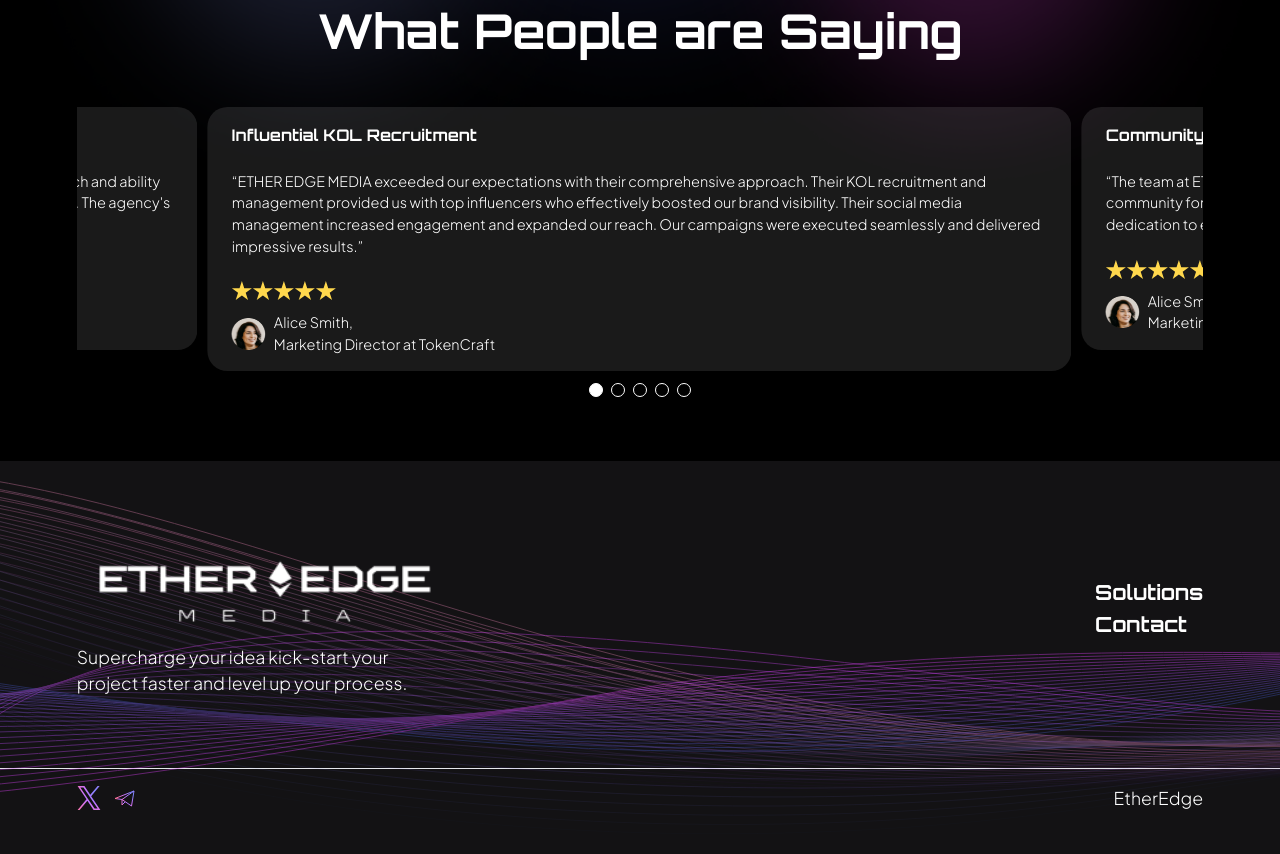
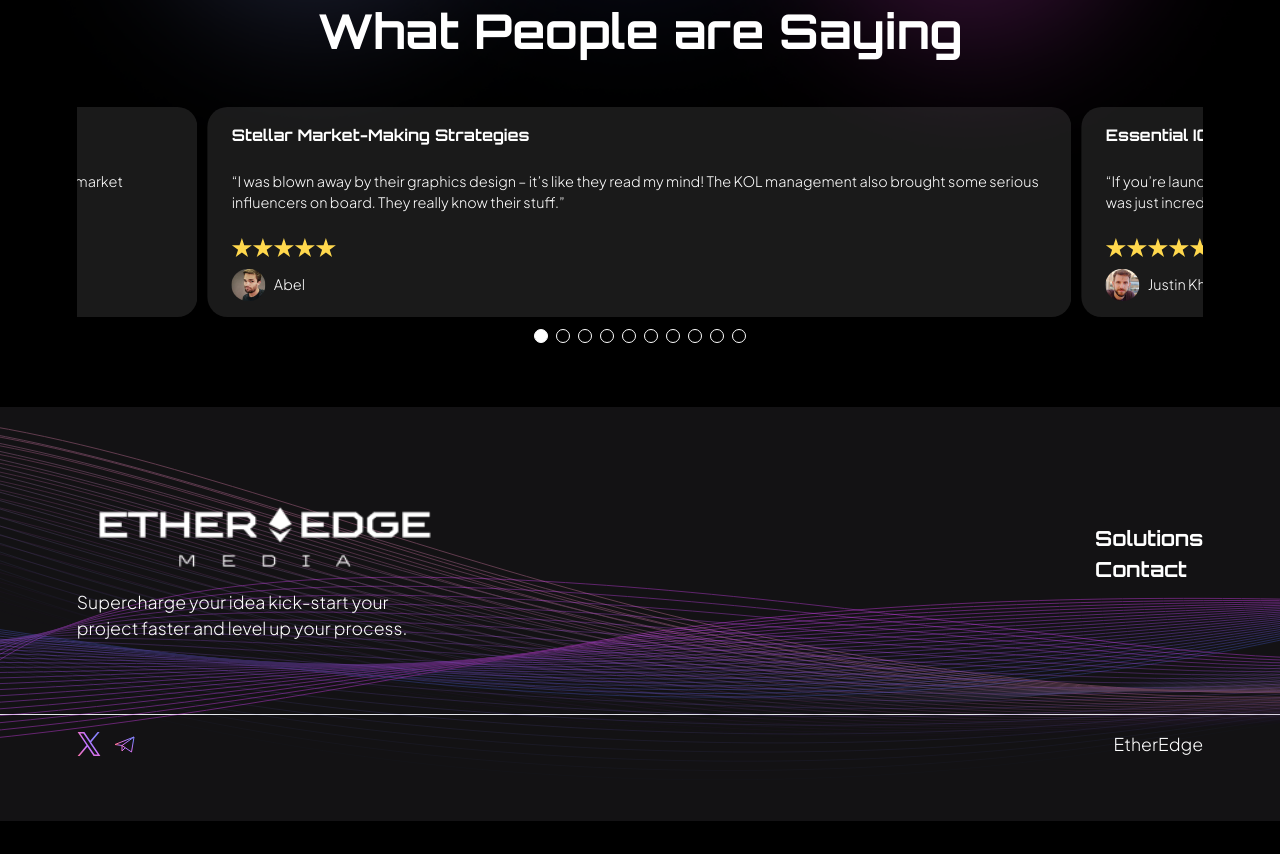
Before and after one commit to NovodeusHQ/etherjet, a Next.js app: page /contact-us in a window 1280 px wide. Shown: the part 980-1834 px from the top of the page. After the commit the page ends 1801 px from the top, so only its background shows below. Built offline with nearby package versions, Linux system fonts and the light colour scheme.

Commit message:
Added reviews, TG

```diff
--- a/Types/types.ts
+++ b/Types/types.ts
@@ -14,7 +14,7 @@
   quote: string;
   imageUrl: string | StaticImageData;
   name: string;
-  role: string;
+  // role: string;
   stars: boolean;
 }
 
--- a/components/Explore/Explore.tsx
+++ b/components/Explore/Explore.tsx
@@ -13,7 +13,7 @@
   return (
     <button type='submit' className='btn submit-proposal-btn'
     disabled={pending}
-    >Submit</button>
+    >Book Call</button>
   )
 }
 
--- a/components/Footer/Footer.tsx
+++ b/components/Footer/Footer.tsx
@@ -55,8 +55,8 @@
         <hr className=' mb-4 mt-5' />
         <section className={`container flex justify-between`}>
           <div className='flex items-center gap-3 '>
-            <Image src={X} alt='' className='w-[24px] h-[24px]' />
-            <Image src={T} alt='' className='w-[24px] h-[24px] ' />
+            <Image src={X} alt='' className='w-[24px] h-[24px] cursor-pointer'/>
+            <Image src={T} alt='' className='w-[24px] h-[24px] '  />
           </div>
           <div className=''>
             <p>EtherEdge</p>
--- a/components/HomeComps/HeroSection/HeroSection.tsx
+++ b/components/HomeComps/HeroSection/HeroSection.tsx
@@ -3,6 +3,7 @@
 import Image from 'next/image';
 import React from 'react';
 import Link from 'next/link';
+import T from '@/public/assets/icons/TelegramIcon.svg';
 
 const HeroSection = () => {
   return (
@@ -20,11 +21,14 @@
           project to new heights.
         </p>
 
-        <div className='mt-8'>
+        <div className='mt-8 flex'>
           <Link href='#explore'>
             <button className='main-btn btn' type='button'>
-              GET YOUR PROPOSAL{' '}
+              BOOK  CALL{' '}
             </button>
+          </Link>
+          <Link href='https://t.me/EtherEdgeMediaServices' className='ml-6'>
+            <Image src={T} alt='' className='w-[60px] h-[60px] '  />
           </Link>
         </div>
       </article>
--- a/components/HomeComps/WhatWeOffer/WhatWeOffer.tsx
+++ b/components/HomeComps/WhatWeOffer/WhatWeOffer.tsx
@@ -4,30 +4,42 @@
   const offerData = [
     {
       id: 1,
+      title: 'Marketing',
+      subTitle:
+        'From getting the word out via X (Twitter) Ads to high-authority sites, Telegram groups, and buy bots, to DexScreener/DexTools trending, Reddit/Twitter Trending and real-life billboards AND MORE, Ether Edge has you covered.',
+    },
+    {
+      id: 2,
+      title: 'Listing',
+      subTitle:
+        'We offer CoinMarketCap and CoinGecko express listings, JUP strict list services, and every listing service you might need.',
+    },
+    {
+      id: 3,
       title: 'KOL Recruitment & Management',
       subTitle:
         'Tap into the influence of Key Opinion Leaders (KOLs) with our strategic recruitment and effective management solutions.',
     },
     {
-      id: 2,
+      id: 4,
       title: 'Community Managers',
       subTitle:
         'Forge strong connections with your community through our tailored community management strategies.',
     },
     {
-      id: 3,
+      id: 5,
       title: 'Market Makers',
       subTitle:
         'Navigate the blockchain space confidently with our market-making expertise, ensuring liquidity and market stability.',
     },
     {
-      id: 4,
+      id: 6,
       title: 'Advisory',
       subTitle:
         'Receive expert guidance and insights to make informed decisions for your Web3 project',
     },
     {
-      id: 5,
+      id: 7,
       title: 'Graphics Designers',
       subTitle:
         'Transform your ideas into captivating visuals with our creative graphic design team.',
--- a/components/Reviews/ReviewCard.tsx
+++ b/components/Reviews/ReviewCard.tsx
@@ -9,7 +9,7 @@
   quote: string;
   imageUrl: string | StaticImageData;
   name: string;
-  role: string;
+  // role: string;
   stars: boolean;
   openedDropdown: boolean;
 }
@@ -19,7 +19,7 @@
   title,
   quote,
   name,
-  role,
+  // role,
   imageUrl,
   stars,
   openedDropdown
@@ -42,7 +42,7 @@
         )}
         <div>
           <p>{name} </p>
-          <p>{role} </p>
+          {/* <p>{role} </p> */}
         </div>
       </div>
     </section>
--- a/components/Reviews/Reviews.tsx
+++ b/components/Reviews/Reviews.tsx
@@ -23,49 +23,94 @@
   const RevData: IReview[] = [
     {
       id: 1,
-      title: 'Influential KOL Recruitment',
+      title: 'Stellar Market-Making Strategies',
       quote:
-        "“ETHER EDGE MEDIA exceeded our expectations with their comprehensive approach. Their KOL recruitment and management provided us with top influencers who effectively boosted our brand visibility. Their social media management increased engagement and expanded our reach. Our campaigns were executed seamlessly and delivered impressive results.” ",
-      imageUrl: images.alice,
-      name: 'Alice Smith,',
-      role: 'Marketing Director at TokenCraft',
+        "“I was blown away by their graphics design – it’s like they read my mind! The KOL management also brought some serious influencers on board. They really know their stuff.” ",
+      imageUrl: images.Li,
+      name: 'Abel',
+      // role: 'Marketing Director at TokenCraft',
       stars: true,
     },
     {
       id: 2,
-      title: 'Community Management Expertise',
+      title: 'Essential ICO Advisory Services',
       quote:
-        "“The team at ETHER EDGE MEDIA is highly skilled in community management. They nurtured a vibrant and positive community for us, facilitating productive discussions and building a loyal base. The agency’s innovative strategies and dedication to excellence have been instrumental in our success.”",
-      imageUrl: images.alice,
-      name: 'Alice Smith,',
-      role: 'Marketing Director at TokenCraft',
+        "“If you’re launching an ICO, their advisory services are a must. Their insights made everything smoother, and the support was just incredible. Truly a professional team.”",
+      imageUrl: images.JohnSmith,
+      name: 'Justin Khan',
+      // role: 'CEO at CryptoLaunch Advisors',
       stars: true,
     },
     {
       id: 3,
-      title: 'Enhanced Brand Recognition',
-      quote: "“Thanks to ETHER EDGE MEDIA's expert handling of our marketing plan, we experienced a substantial increase in brand recognition. Their well-coordinated graphics design and content creation significantly enhanced our online presence. We now have a more cohesive and professional image.”",
-      imageUrl: images.alice,
-      name: 'Alice Smith,',
-      role: 'Marketing Director at TokenCraft',
+      title: 'Perfect Brand Capture and Social Media Boost',
+      quote: "“I can’t say enough good things about their graphics design. They captured our brand perfectly. Plus, the KOL management boosted our social media presence massively.”",
+      imageUrl: images.Yuki,
+      name: 'Yuki Tanaka',
+      // role: 'Brand Manager at Sakura Tech Solutions',
       stars: true,
     },
     {
       id: 4,
-      title: 'Rapid Community Expansion',
-      quote: "“Working with ETHER EDGE MEDIA on our crypto project was a game-changer. Their member growth strategies attracted the right audience and expanded our community quickly. Their efforts translated directly into increased investment and a strong, supportive user base.”",
-      imageUrl: images.alice,
-      name: 'Alice Smith,',
-      role: 'Marketing Director at TokenCraft',
+      title: 'Amazing Graphics and KOL Management',
+      quote: "“Their team is simply amazing. The graphics design was spot on, and their KOL management brought us the right voices. Our project looks and feels fantastic now!”",
+      imageUrl: images.Olivia,
+      name: 'Olivia Martins',
+      // role: 'Product Manager at NovaTech Enterprises',
       stars: true,
     },
     {
       id: 5,
-      title: 'Strategic Market Penetration',
-      quote: "“ETHER EDGE MEDIA provided exceptional service across all aspects of our project. Their strategic approach and ability to tap into new demographics on platforms like Crypto Twitter and beyond allowed us to reach new heights. The agency's deep understanding of the crypto market made them an invaluable partner in achieving our goals.”",
+      title: 'Boosting Liquidity and Visibility',
+      quote: "“Their team is simply amazing. The graphics design was spot on, and their KOL management brought us the right voices. Our project looks and feels fantastic now!”",
+      imageUrl: images.Carlos,
+      name: 'Elijah carter',
+      // role: 'Head of Trading at LatAm Exchange',
+      stars: true,
+    },
+    {
+      id: 6,
+      title: 'Strategic and Practical Advisory Services',
+      quote: "“Their advisory services are like a breath of fresh air. They offered us strategic advice and practical tips that really made a difference. You can’t go wrong with them.”",
+      imageUrl: images.Sergey,
+      name: 'Sergey Ivanov',
+      // role: 'Strategic Consultant at EastWind Strategies ',
+      stars: true,
+    },
+    {
+      id: 7,
+      title: 'Stunning Graphics and Effective Market-Making',
+      quote: "“From day one, I knew we were in good hands. Their graphics are stunning, and the market-making strategies they provided were spot on. Our project’s visibility skyrocketed!”",
+      imageUrl: images.Fatima,
+      name: 'Fatima Al-Sayed',
+      // role: 'Project Manager at Oasis Ventures ',
+      stars: true,
+    },
+    {
+      id: 8,
+      title: 'Next-Level KOL Management and Advisory',
+      quote: "“What a team! Their KOL management is on another level. They connected us with influencers who genuinely support our cause. Plus, their advisory services were spot on.”",
+      imageUrl: images.Lars,
+      name: 'Lars Johansson',
+      // role: 'Marketing Consultant at Nordic Growth Partners ',
+      stars: true,
+    },
+    {
+      id: 9,
+      title: 'Outstanding Marketing Strategies and Executionn',
+      quote: "“Their marketing strategies are truly exceptional. They helped us reach a broader audience and effectively conveyed our brand message. Their execution was flawless, and the results exceeded our expectations.”",
       imageUrl: images.alice,
-      name: 'Alice Smith,',
-      role: 'Marketing Director at TokenCraft',
+      name: 'Sofia Hernandez',
+      // role: 'Chief Marketing Officer at Global Impact Ventures ',
+      stars: true,
+    },
+    {
+      id: 10,
+      title: 'Next-Level KOL Management and Advisory',
+      quote: "“Their market-making service was a game-changer. They improved our liquidity and gave us some valuable market insights. Can’t recommend them enough!.”",
+      imageUrl: images.Ananya,
+      name: 'Ananya Patel',
+      // role: 'Financial Analyst at FinEdge Capital',
       stars: true,
     },
   ];
@@ -100,7 +145,7 @@
         className='mySwiper py-10 '
       >
         <section className='slide-container'>
-          {RevData.map(({ id, stars, title, quote, name, role, imageUrl }) => (
+          {RevData.map(({ id, stars, title, quote, name, imageUrl }) => (
             <SwiperSlide key={id}>
               <ReviewCard
                 id={id}
@@ -108,7 +153,7 @@
                 title={title}
                 quote={quote}
                 name={name}
-                role={role}
+                // role={role}
                 imageUrl={imageUrl}
                 openedDropdown={openedDropdown}
               />
--- a/components/Reviews/WhatPeople.tsx
+++ b/components/Reviews/WhatPeople.tsx
@@ -23,8 +23,8 @@
       quote:
         "“I was blown away by their graphics design – it’s like they read my mind! The KOL management also brought some serious influencers on board. They really know their stuff.” ",
       imageUrl: images.Li,
-      name: 'Abel,',
-      role: 'Marketing Director at TokenCraft',
+      name: 'Abel',
+      // role: 'Marketing Director at TokenCraft',
       stars: true,
     },
     {
@@ -33,8 +33,8 @@
       quote:
         "“If you’re launching an ICO, their advisory services are a must. Their insights made everything smoother, and the support was just incredible. Truly a professional team.”",
       imageUrl: images.JohnSmith,
-      name: 'Justin Khan,',
-      role: 'CEO at CryptoLaunch Advisors',
+      name: 'Justin Khan',
+      // role: 'CEO at CryptoLaunch Advisors',
       stars: true,
     },
     {
@@ -42,8 +42,8 @@
       title: 'Perfect Brand Capture and Social Media Boost',
       quote: "“I can’t say enough good things about their graphics design. They captured our brand perfectly. Plus, the KOL management boosted our social media presence massively.”",
       imageUrl: images.Yuki,
-      name: 'Yuki Tanaka,',
-      role: 'Brand Manager at Sakura Tech Solutions',
+      name: 'Yuki Tanaka',
+      // role: 'Brand Manager at Sakura Tech Solutions',
       stars: true,
     },
     {
@@ -51,8 +51,8 @@
       title: 'Amazing Graphics and KOL Management',
       quote: "“Their team is simply amazing. The graphics design was spot on, and their KOL management brought us the right voices. Our project looks and feels fantastic now!”",
       imageUrl: images.Olivia,
-      name: 'Olivia Martins,',
-      role: 'Product Manager at NovaTech Enterprises',
+      name: 'Olivia Martins',
+      // role: 'Product Manager at NovaTech Enterprises',
       stars: true,
     },
     {
@@ -60,8 +60,8 @@
       title: 'Boosting Liquidity and Visibility',
       quote: "“Their team is simply amazing. The graphics design was spot on, and their KOL management brought us the right voices. Our project looks and feels fantastic now!”",
       imageUrl: images.Carlos,
-      name: 'Elijah carter,',
-      role: 'Head of Trading at LatAm Exchange',
+      name: 'Elijah carter',
+      // role: 'Head of Trading at LatAm Exchange',
       stars: true,
     },
     {
@@ -69,8 +69,8 @@
       title: 'Strategic and Practical Advisory Services',
       quote: "“Their advisory services are like a breath of fresh air. They offered us strategic advice and practical tips that really made a difference. You can’t go wrong with them.”",
       imageUrl: images.Sergey,
-      name: 'Sergey Ivanov,',
-      role: 'Strategic Consultant at EastWind Strategies ',
+      name: 'Sergey Ivanov',
+      // role: 'Strategic Consultant at EastWind Strategies ',
       stars: true,
     },
     {
@@ -78,8 +78,8 @@
       title: 'Stunning Graphics and Effective Market-Making',
       quote: "“From day one, I knew we were in good hands. Their graphics are stunning, and the market-making strategies they provided were spot on. Our project’s visibility skyrocketed!”",
       imageUrl: images.Fatima,
-      name: 'Fatima Al-Sayed,',
-      role: 'Project Manager at Oasis Ventures ',
+      name: 'Fatima Al-Sayed',
+      // role: 'Project Manager at Oasis Ventures ',
       stars: true,
     },
     {
@@ -87,8 +87,8 @@
       title: 'Next-Level KOL Management and Advisory',
       quote: "“What a team! Their KOL management is on another level. They connected us with influencers who genuinely support our cause. Plus, their advisory services were spot on.”",
       imageUrl: images.Lars,
-      name: 'Lars Johansson,',
-      role: 'Marketing Consultant at Nordic Growth Partners ',
+      name: 'Lars Johansson',
+      // role: 'Marketing Consultant at Nordic Growth Partners ',
       stars: true,
     },
     {
@@ -96,8 +96,8 @@
       title: 'Outstanding Marketing Strategies and Executionn',
       quote: "“Their marketing strategies are truly exceptional. They helped us reach a broader audience and effectively conveyed our brand message. Their execution was flawless, and the results exceeded our expectations.”",
       imageUrl: images.alice,
-      name: 'Sofia Hernandez,',
-      role: 'Chief Marketing Officer at Global Impact Ventures ',
+      name: 'Sofia Hernandez',
+      // role: 'Chief Marketing Officer at Global Impact Ventures ',
       stars: true,
     },
     {
@@ -105,8 +105,8 @@
       title: 'Next-Level KOL Management and Advisory',
       quote: "“Their market-making service was a game-changer. They improved our liquidity and gave us some valuable market insights. Can’t recommend them enough!.”",
       imageUrl: images.Ananya,
-      name: 'Ananya Patel,',
-      role: 'Financial Analyst at FinEdge Capital',
+      name: 'Ananya Patel',
+      // role: 'Financial Analyst at FinEdge Capital',
       stars: true,
     },
 
@@ -118,7 +118,8 @@
       id="what-people-are-saying"
       >What People are Saying</h2>
       <article className='flex flex-wrap justify-between gap-4'>
-        {RevData.map(({ id, stars, title, quote, name, role, imageUrl }) => (
+        {/* Note the role vairable was taken off from the reviews and therefore not available in the map parenthesis */}
+        {RevData.map(({ id, stars, title, quote, name, imageUrl }) => (
           <div key={id} className='w-full md:w-[47%]'>
             <ReviewCard
               id={id}
@@ -126,7 +127,7 @@
               title={title}
               quote={quote}
               name={name}
-              role={role}
+              // role={role}
               imageUrl={imageUrl}
               openedDropdown={openedDropdown}
             />
--- a/package.json
+++ b/package.json
@@ -17,6 +17,7 @@
     "nodemailer": "^6.9.13",
     "primeicons": "^7.0.0",
     "react": "^18.3.1",
+    "react-calendly": "^4.3.1",
     "react-dom": "^18.3.1",
     "react-icons": "^5.0.1",
     "react-toastify": "^10.0.5",
```
Also changed, not shown: 1 other file (tests, documents, lock files or other folders).
